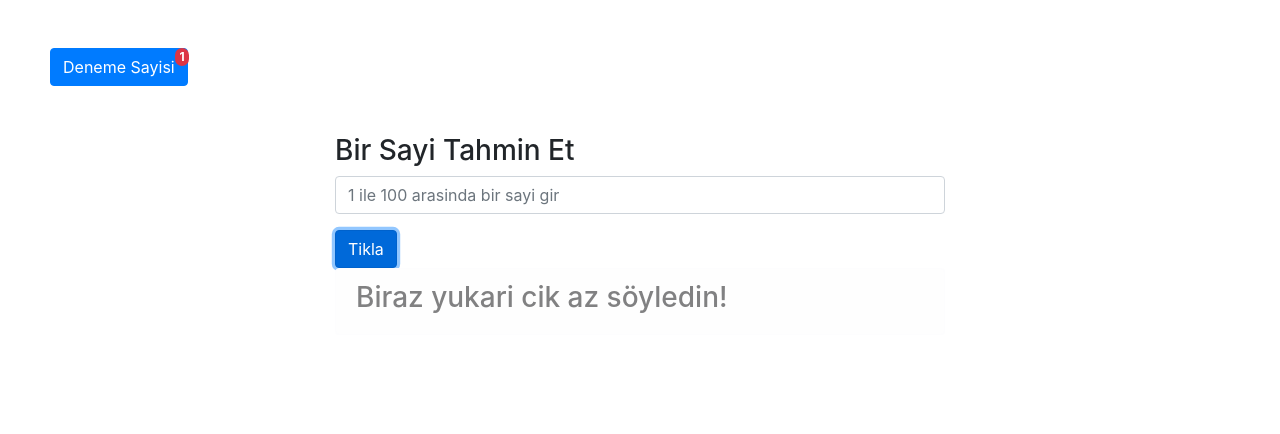
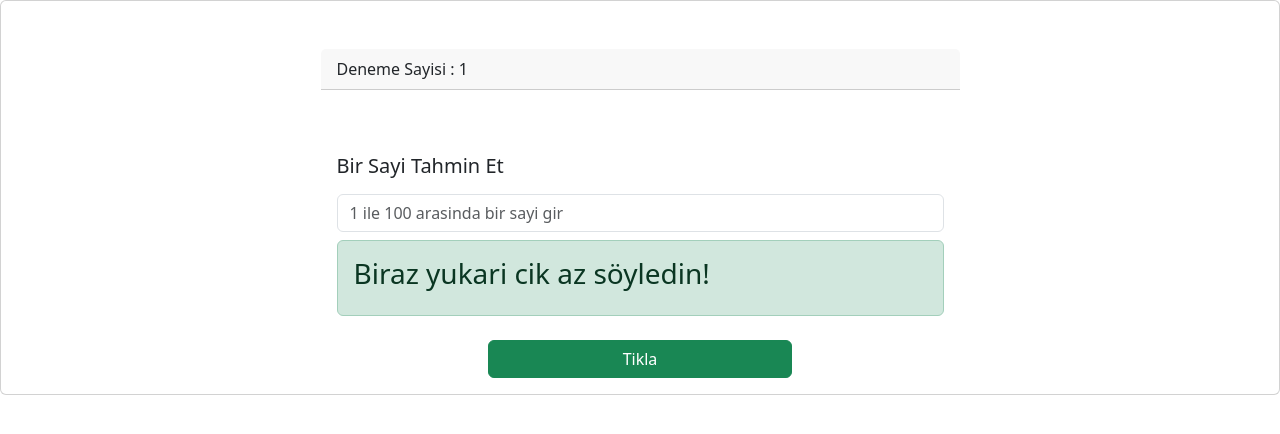
Before and after one commit to muhammethizar/game, a plain HTML site: page index.html in a window 1280 px wide. Both pictures are taken after a click on the button "Tikla". Drawn offline with nearby package versions, Linux system fonts and the light colour scheme.

Commit message:
last Commit

```diff
--- a/index.html
+++ b/index.html
@@ -1,28 +1,35 @@
-<link href="bootstrap.min.css" rel="stylesheet">
-<!-- <h1>Salut VS CODE</h1> -->
+<!DOCTYPE html>
+<html lang="en">
+<head>
+    <meta charset="UTF-8">
+    <meta http-equiv="X-UA-Compatible" content="IE=edge">
+    <meta name="viewport" content="width=device-width, initial-scale=1.0">
+    <title>Game</title>
 
-<button type="button" class="btn btn-primary position-relative mt-5" style="margin-left: 50px;">
-    Deneme Sayisi
-    <span id="a" class="position-absolute top-0 start-100 translate-middle badge rounded-pill bg-danger">
-      0
-    </span>
-</button>
+    <link href="https://cdn.jsdelivr.net/npm/bootstrap@5.3.0-alpha1/dist/css/bootstrap.min.css" rel="stylesheet" integrity="sha384-GLhlTQ8iRABdZLl6O3oVMWSktQOp6b7In1Zl3/Jr59b6EGGoI1aFkw7cmDA6j6gD" crossorigin="anonymous">
+    <script src="https://cdn.jsdelivr.net/npm/bootstrap@5.3.0-alpha1/dist/js/bootstrap.bundle.min.js" integrity="sha384-w76AqPfDkMBDXo30jS1Sgez6pr3x5MlQ1ZAGC+nuZB+EYdgRZgiwxhTBTkF7CXvN" crossorigin="anonymous"></script>
 
-<div class="d-grid gap-2 col-6 mx-auto mt-5">
+</head>
+<body>
 
-    <div class="mb-3">
+    <div class="card">
+        <div id="a" class="card-header d-grid gap-2 col-6 mx-auto mt-5">
 
-        <h3>Bir Sayi Tahmin Et</h3>
+        </div>
 
-        <input id="b" class="form-control" placeholder="1 ile 100 arasinda bir sayi gir">
+        <div class="card-body d-grid gap-2 col-6 mx-auto mt-5">
+
+            <h5 class="card-title">Bir Sayi Tahmin Et</h5>
+          <div><input id="b" class="form-control" placeholder="1 ile 100 arasinda bir sayi gir"></div>
+          <div class="alert alert-success" role="alert"><h3 id="result"></h3></div>
+          <div class="d-grid gap-2 col-6 mx-auto"><button onclick="Check()" class="btn btn-success" type="button">Tikla</button></div>
+
+        </div>
+
     </div>
 
-    <button onclick="Check()" class="btn btn-primary" type="button">Tikla</button>
 
-    <div class="alert alert-light" role="alert">
-        <h3 id="result"></h3>
-    </div>
-</div>
+    <script src="info.js" defer></script>
 
-<script src="info.js" defer></script>
-<script src="bootstrap.bundle.min.js" defer></script>
+</body>
+</html>
--- a/info.js
+++ b/info.js
@@ -3,23 +3,24 @@ var count = 0
 var inputEl = document.getElementById('b')
 var attemptsEl = document.getElementById('a')
 var resultEl = document.getElementById('result')
+var text = 'Deneme Sayisi : '
 
 function Check() {
     var i = Number(inputEl.value)
 
     if (t > i) {
         count++
-        attemptsEl.innerHTML = count
+        attemptsEl.innerHTML =text+count
         resultEl.innerHTML = 'Biraz yukari cik az söyledin!'
     }
     else if (t < i) {
         count++
-        attemptsEl.innerHTML = count
-        resultEl.innerHTML = 'In biraz dedin!'
+        attemptsEl.innerHTML =text+count
+        resultEl.innerHTML = 'In biraz az dedin!'
     }
     else {
         count++
-        attemptsEl.innerHTML = count
+        attemptsEl.innerHTML =text+count
         resultEl.innerHTML = 'Aferin la bildin!'
     }
 }
```
